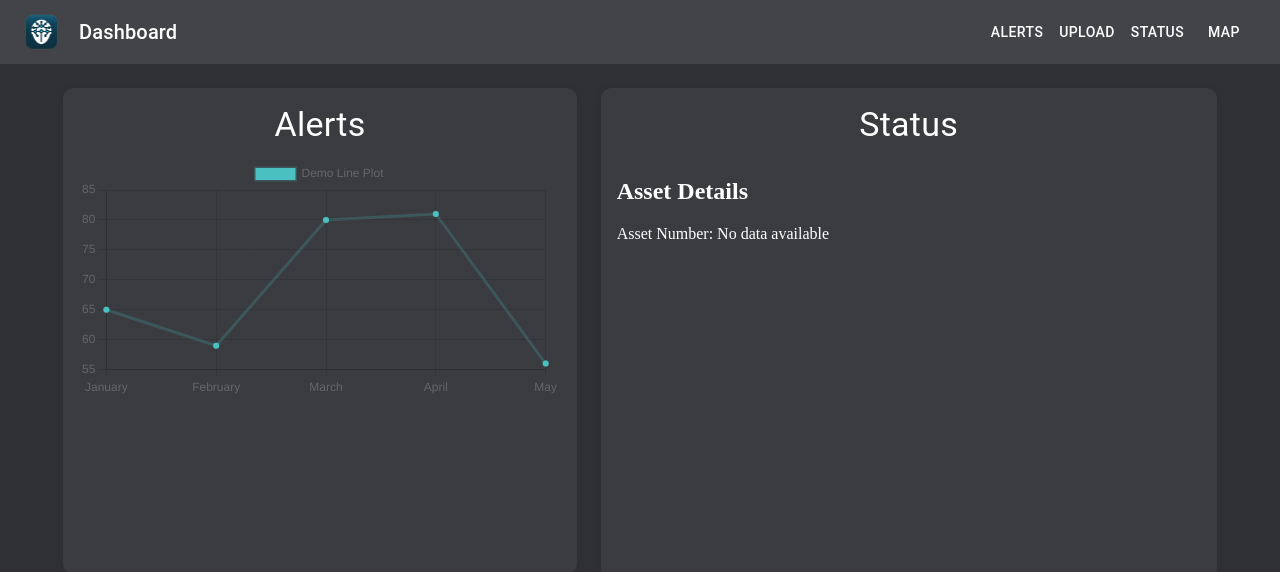
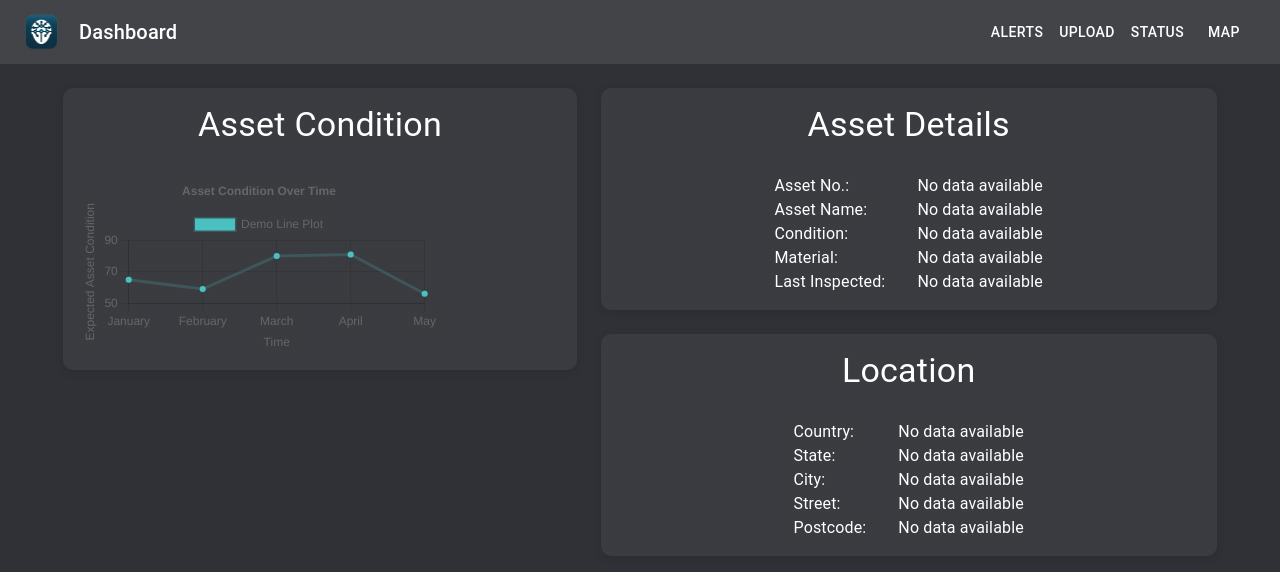
Before and after one commit to dingjw1997/AI-Dashboard, a React (Create React App) app: page /details/1 in a window 1280 px wide. Shown: the top 572 px of the page. Built offline with nearby package versions, Linux system fonts and the light colour scheme.

Commit message:
Make structure of AssetDetail and fix overflowX in BasicTable

```diff
--- a/src/components/AssetDetail/AssetDetail.tsx
+++ b/src/components/AssetDetail/AssetDetail.tsx
@@ -1,33 +1,15 @@
 import React from 'react';
 import Header from '../Header/Header';
-import {
-  Chart as ChartJS,
-  CategoryScale,
-  LinearScale,
-  PointElement,
-  LineElement,
-  ArcElement,
-  Title,
-  Tooltip,
-  Legend,
-} from 'chart.js';
+import { Grid, Grow, Paper, Typography, Box } from '@mui/material';
+import { Chart as ChartJS, CategoryScale, LinearScale, PointElement, LineElement, ArcElement, Title, Tooltip, Legend } from 'chart.js';
+import { Line } from 'react-chartjs-2';
+import { Asset } from '../../models/Asset'; // Import the Asset class
 
-import { Line } from 'react-chartjs-2';
-import { Grid, Grow, Paper, Typography } from '@mui/material';
 
-ChartJS.register(
-  CategoryScale,
-  LinearScale,
-  PointElement,
-  LineElement,
-  ArcElement,
-  Title,
-  Tooltip,
-  Legend
-);
+ChartJS.register(CategoryScale, LinearScale, PointElement, LineElement, ArcElement, Title, Tooltip, Legend);
 
 const AssetDetail = () => {
-
+  // Styling for the grid items
   const gridItemStyles = {
     overflowX: 'hidden',
     borderRadius: '10px',
@@ -41,69 +23,154 @@ const AssetDetail = () => {
     '::webkit-scrollbar': { display: 'none' },
     scrollbarWidth: 'none',
     maxHeight: '500px',
-    boxShadow: '0 2px 10px 0 rgba(0,0,0,0.1)'
+    boxShadow: '0 2px 10px 0 rgba(0,0,0,0.1)',
+    display: 'flex',
+    flexDirection: 'column',
   };
 
+  // Chart data and configuration
   const lineData1 = {
     labels: ['January', 'February', 'March', 'April', 'May'],
-    datasets: [{
-      label: 'Demo Line Plot',
-      data: [65, 59, 80, 81, 56],
-      fill: false,
-      backgroundColor: 'rgb(75, 192, 192)',
-      borderColor: 'rgba(75, 192, 192, 0.2)',
-    }],
+    datasets: [
+      {
+        label: 'Demo Line Plot',
+        data: [65, 59, 80, 81, 56],
+        fill: false,
+        backgroundColor: 'rgb(75, 192, 192)',
+        borderColor: 'rgba(75, 192, 192, 0.2)',
+      },
+    ],
   };
 
+  const options = {
+    plugins: {
+      title: {
+        display: true,
+        text: 'Asset Condition Over Time',
+      },
+      legend: {
+        display: true,
+        position: 'top' as const,
+      },
+    },
+    scales: {
+      x: {
+        title: {
+          display: true,
+          text: 'Time',
+        },
+      },
+      y: {
+        title: {
+          display: true,
+          text: 'Expected Asset Condition',
+        },
+      },
+    },
+  };
 
-  let assetDetails;
-
+  // Retrieve asset data from localStorage
+  let assetDetails: Asset | null = null;
   const assetDetailsString = localStorage.getItem('currentAssetDetails');
 
   if (assetDetailsString) {
     assetDetails = JSON.parse(assetDetailsString);
-  } else {
-    assetDetails = null;
   }
+
+  // Prepare asset and location info
+  const assetInfo = [
+    { label: 'Asset No.', value: assetDetails ? assetDetails.number : 'No data available' },
+    { label: 'Asset Name', value: assetDetails ? assetDetails.name : 'No data available' },
+    { label: 'Condition', value: assetDetails ? assetDetails.condition : 'No data available' },
+    { label: 'Material', value: assetDetails ? assetDetails.material : 'No data available' },
+    { label: 'Last Inspected', value: assetDetails ? assetDetails.lastInspectionDate : 'No data available' },
+  ];
+
+  const locationInfo = [
+    { label: 'Country', value: assetDetails?.location?.country || 'No data available' },
+    { label: 'State', value: assetDetails?.location?.state || 'No data available' },
+    { label: 'City', value: assetDetails?.location?.city || 'No data available' },
+    { label: 'Street', value: assetDetails?.location?.street || 'No data available' },
+    { label: 'Postcode', value: assetDetails?.location?.postcode || 'No data available' },
+  ];
+
+  // Function to render the asset or location details
+  interface Detail {
+    label: string;
+    value: string | number | null;
+  }
+
+  const renderDetails = (info: Detail[]) => (
+    <Box
+      sx={{
+        display: 'flex',
+        justifyContent: 'center',
+        flexDirection: 'column',
+        gap: 1,
+      }}
+    >
+      <Box
+        sx={{
+          display: 'flex',
+          gap: '2rem',
+          justifyContent: 'center',
+        }}
+      >
+        <div>
+          {info.map((item, index) => (
+            <Typography key={index} variant="body1">
+              {item.label}:
+            </Typography>
+          ))}
+        </div>
+        <div>
+          {info.map((item, index) => (
+            <Typography key={index} variant="body1">
+              {item.value}
+            </Typography>
+          ))}
+        </div>
+      </Box>
+    </Box>
+  );
 
   return (
     <div>
       <Header />
-
       <Grid container pt={3} px={3} gap={3} justifyContent="center">
         <Grid item xs={5}>
           <Grow in timeout={500}>
             <Paper sx={gridItemStyles}>
-            <Typography variant="h4" component="h4" textAlign="center" gutterBottom>Alerts</Typography>
-            <div>
-              <div style={{height: '400px'}}>
-                <Line data={lineData1} />
-              </div>
-            </div>
+              <Typography variant="h4" component="h4" textAlign="center" pb={2} gutterBottom>
+                Asset Condition
+              </Typography>
+              <Box sx={{ flex: 1 }}>
+                <Line data={lineData1} options={options} />
+              </Box>
             </Paper>
           </Grow>
         </Grid>
 
+        <Grid item xs={6} container direction="column" gap={3}>
+          <Grow in timeout={700}>
+            <Paper sx={{ ...gridItemStyles, flex: 1 }}>
+              <Typography variant="h4" component="h4" textAlign="center" pb={2} gutterBottom>
+                Asset Details
+              </Typography>
+              {renderDetails(assetInfo)}
+            </Paper>
+          </Grow>
 
-        <Grid item xs={6}>
-          <Grow in timeout={700}>
-            <Paper sx={gridItemStyles}>
-              <Typography variant="h4" component="h4" textAlign="center" gutterBottom>Status</Typography>
-              <div style={{ maxWidth: "100%", overflowX: "auto" }}>
-                <div style={{height: '400px'}}>
-                  <h2>Asset Details</h2>
-                  <p>Asset Number: {assetDetails ? assetDetails.number : 'No data available'}</p>
-                </div>
-              </div>
+          <Grow in timeout={900}>
+            <Paper sx={{ ...gridItemStyles, flex: 1 }}>
+              <Typography variant="h4" component="h4" textAlign="center" pb={2} gutterBottom>
+                Location
+              </Typography>
+              {renderDetails(locationInfo)}
             </Paper>
           </Grow>
         </Grid>
-
-        <Grid item xs={11}>
-
-        </Grid>
       </Grid>
-
     </div>
   );
 };
--- a/src/components/BasicTable/BasicTable.tsx
+++ b/src/components/BasicTable/BasicTable.tsx
@@ -1,4 +1,4 @@
-import * as React from 'react';
+import React from 'react';
 import Table from '@mui/material/Table';
 import TableBody from '@mui/material/TableBody';
 import TableCell from '@mui/material/TableCell';
@@ -7,51 +7,43 @@ import TableHead from '@mui/material/TableHead';
 import TableRow from '@mui/material/TableRow';
 import Paper from '@mui/material/Paper';
 import { useNavigate } from 'react-router-dom';
+import { Asset, Location } from '../../models/Asset';
 
-const defaultColumns = ['Asset', 'No.', 'Condition', 'Location', 'Material', 'Last Inspection Date', 'Last Upload Date'];
+const defaultColumns = [
+  'Asset',
+  'No.',
+  'Condition',
+  'Location',
+  'Material',
+  'Last Inspection Date',
+  'Last Upload Date',
+];
 
-interface RowData {
-  name: string;
-  number: number;
-  condition: string;
-  location: string;
-  material: string;
-  lastInspectionDate: string;
-  lastUploadDate: string;
-}
-
-function createData(
-  name: string,
-  number: number,
-  condition: string,
-  location: string,
-  material: string,
-  lastInspectionDate: string,
-  lastUploadDate: string,
-): RowData {
-  return { name, number, condition, location, material, lastInspectionDate, lastUploadDate };
-}
-
-const rows: RowData[] = [
-  createData('Matagarup Bridge', 101, 'Good', 'East Perth', 'Steel', '2023-08-15', '2024-01-04'),
-  createData('Perth Railway Station', 202, 'Requires Inspection', 'Perth CBD', 'Brick and Steel', '2023-06-22', '2023-08-01'),
-  createData('Kwinana Freeway Overpass', 303, 'Poor', 'South Perth', 'Concrete', '2023-04-30', '2024-02-15'),
-  createData('Elizabeth Quay Waterfront', 404, 'Good', 'Elizabeth Quay', 'Concrete and Steel', '2022-07-01', '2023-03-27'),
-  createData('Jandakot Airport Runway', 505, 'Poor', 'Jandakot', 'Asphalt', '2022-12-05', '2023-01-13'),
-  createData('', 0, '', '', '', '', ''),
-  createData('', 0, '', '', '', '', ''),
-  createData('', 0, '', '', '', '', ''),
-  createData('', 0, '', '', '', '', ''),
-  createData('', 0, '', '', '', '', ''),
-  createData('', 0, '', '', '', '', ''),
-  createData('', 0, '', '', '', '', ''),
-  createData('', 0, '', '', '', '', ''),
+const rows: Asset[] = [
+  new Asset(
+    'Matagarup Bridge',
+    101,
+    'Good',
+    'Steel',
+    '2023-08-15',
+    '2024-01-04',
+    new Location('Australia', 'WA', 'East Perth', 'Nile Street', '6004')
+  ),
+  new Asset(
+    'Perth Railway Station',
+    202,
+    'Requires Inspection',
+    'Brick and Steel',
+    '2023-06-22',
+    '2023-08-01',
+    new Location('Australia', 'WA', 'Perth CBD', 'Railway Street', '6005')
+  ),
 ];
 
 function BasicTable({ columnsToShow = defaultColumns }) {
   const navigate = useNavigate();
 
-  const handleRowClick = (row: RowData) => {
+  const handleRowClick = (row: Asset) => {
     localStorage.setItem('currentAssetDetails', JSON.stringify(row));
     navigate(`/details/${row.number}`);
   };
@@ -70,6 +62,7 @@ function BasicTable({ columnsToShow = defaultColumns }) {
             {columnsToShow.includes('Last Upload Date') && <TableCell sx={{ fontWeight: 'bold' }} align="right">Last Upload Date</TableCell>}
           </TableRow>
         </TableHead>
+
         <TableBody>
           {rows.map((row, index) => (
             <TableRow
@@ -77,7 +70,7 @@ function BasicTable({ columnsToShow = defaultColumns }) {
               sx={{
                 '&:last-child td, &:last-child th': { border: 0 },
                 '&:hover': { backgroundColor: 'rgba(0, 0, 0, 0.04)' },
-                cursor: 'pointer'
+                cursor: 'pointer',
               }}
               hover
               onClick={() => handleRowClick(row)}
@@ -85,7 +78,7 @@ function BasicTable({ columnsToShow = defaultColumns }) {
               {columnsToShow.includes('Asset') && <TableCell component="th" scope="row">{row.name}</TableCell>}
               {columnsToShow.includes('No.') && <TableCell align="right">{row.number}</TableCell>}
               {columnsToShow.includes('Condition') && <TableCell align="right">{row.condition}</TableCell>}
-              {columnsToShow.includes('Location') && <TableCell align="right">{row.location}</TableCell>}
+              {columnsToShow.includes('Location') && <TableCell align="right">{`${row.location.city}, ${row.location.state}`}</TableCell>}
               {columnsToShow.includes('Material') && <TableCell align="right">{row.material}</TableCell>}
               {columnsToShow.includes('Last Inspection Date') && <TableCell align="right">{row.lastInspectionDate}</TableCell>}
               {columnsToShow.includes('Last Upload Date') && <TableCell align="right">{row.lastUploadDate}</TableCell>}
--- /dev/null
+++ b/src/models/Asset.ts
@@ -0,0 +1,21 @@
+export class Location {
+    constructor(
+      public country: string,
+      public state: string,
+      public city: string,
+      public street: string,
+      public postcode: string
+    ) {}
+}
+
+export class Asset {
+    constructor(
+        public name: string,
+        public number: number,
+        public condition: string,
+        public material: string,
+        public lastInspectionDate: string,
+        public lastUploadDate: string,
+        public location: Location
+    ) {}
+}
--- a/src/pages/Home/Home.tsx
+++ b/src/pages/Home/Home.tsx
@@ -83,7 +83,7 @@ function Home() {
           <Grow in timeout={700}>
             <Paper sx={gridItemStyles}>
               <Typography variant="h4" component="h4" textAlign="center" gutterBottom>Status</Typography>
-              <div style={{ maxWidth: "100%", overflowX: "auto" }}>
+              <div style={{ maxWidth: "100%", overflowX: "hidden" }}>
                 <BasicTable columnsToShow={['Asset', 'No.', 'Condition', 'Location']} />
               </div>
             </Paper>
--- a/src/pages/Status/Status.tsx
+++ b/src/pages/Status/Status.tsx
@@ -8,7 +8,7 @@ function Status() {
     <div>
       <Header />
       <Grow in timeout={600}>
-        <div>
+        <div style={{overflowX: "hidden"}}>
           <BasicTable columnsToShow={['Asset', 'No.', 'Condition', 'Location', 'Material', 'Last Inspection Date', 'Last Upload Date']} />
         </div>
       </Grow>
```
